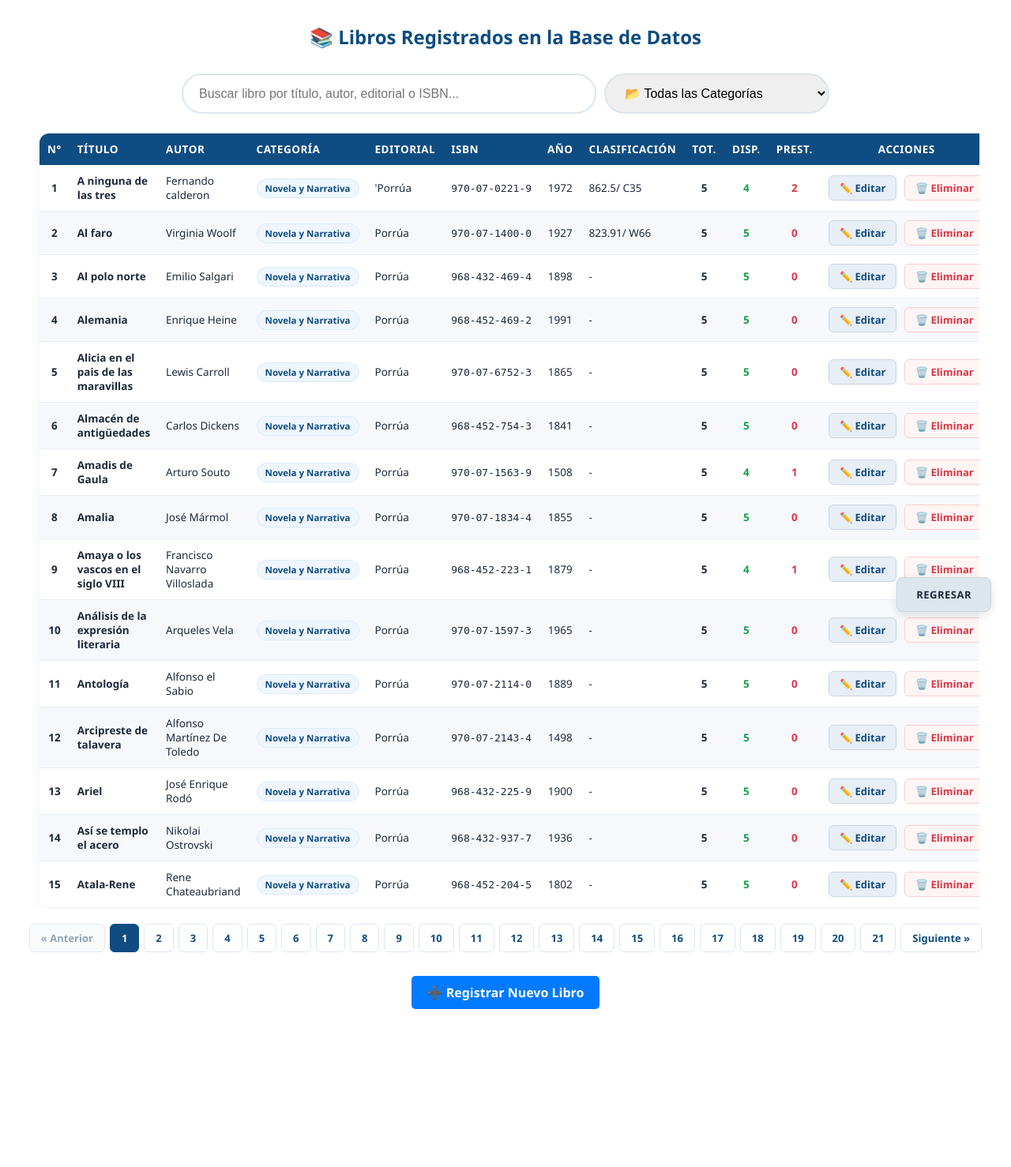
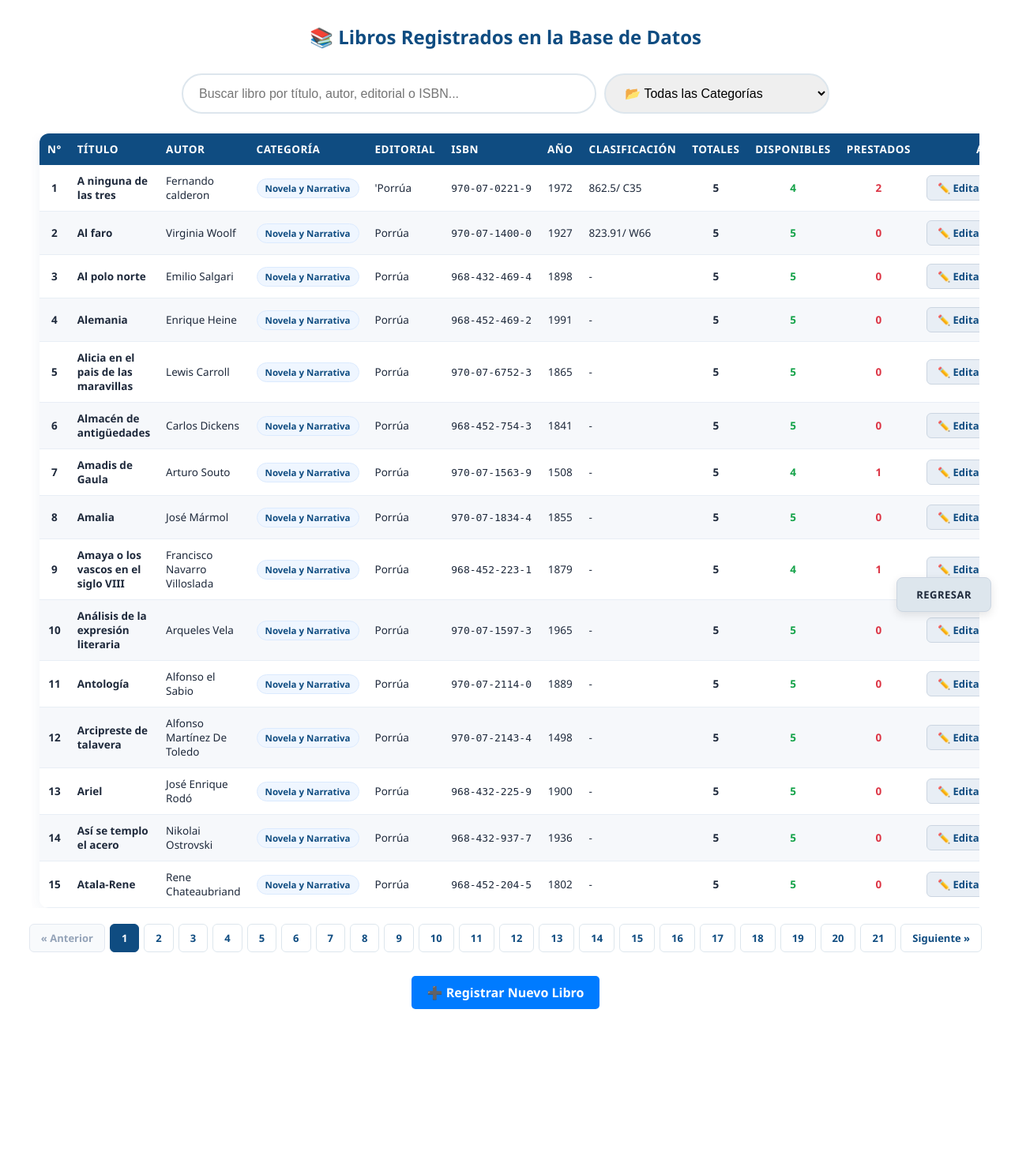
Before and after one commit to AbrildelaCruz/Biblioteca, a PHP site: page /ver_catalogo.php in a window 1280 px wide. Shown: the whole page at 79% size. Run offline with PHP 8.4, Linux system fonts and the light colour scheme; data comes from the database, SQL or seed files in the repository.

Commit message:
arreglos

```diff
--- a/buscar_libros_global.php
+++ b/buscar_libros_global.php
@@ -40,6 +40,7 @@ if ($resultado && $resultado->num_rows > 0) {
         $totales = $fila['Ejemplares_totales'] ?? 0;
         $disp = $fila['Ejemplares_disponibles'] ?? 0;
         $prest = $fila['Ejemplares_prestados'] ?? 0;
+        $id_actual = $fila['acciones']?? 0;
 
         echo "<tr>";
         echo "<td style='font-weight: bold; text-align: center;'>" . $num . "</td>";
@@ -54,7 +55,7 @@ if ($resultado && $resultado->num_rows > 0) {
         echo "<td style='text-align: center; color: #16A34A; font-weight: bold;'>" . $disp . "</td>";
         echo "<td style='text-align: center; color: #DC3545; font-weight: 600;'>" . $prest . "</td>";
         echo "<td style='text-align: center;'>";
-        echo '<a href="registrar_usuario.php?editar_rol=alumno&editar_id=' . $id_actual . '" class="btn-editar">✏️ Editar</a>';
+        echo '<a href="registrar_usuario.php?editar_rol=alumno&editar_id=' .$id_actual. '" class="btn-editar">✏️ Editar</a>';
         echo '<a href="registrar_usuario.php?eliminar_rol=alumno&eliminar_id=' . $id_actual . '" class="btn-eliminar" onclick="return confirm(\'¿Seguro que deseas eliminar este alumno?\');">🗑️ Eliminar</a>';
         echo "</td>";
         echo "</tr>";
--- a/index.html
+++ b/index.html
@@ -10,13 +10,11 @@
 <body>
 
     <div class="portada-bienvenida">
-        <div class="tarjeta-bienvenida">
+        <div class="telon-portada">
             <h1>📚 Biblioteca Sullivan</h1>
-            <p>Sistema de Información y Control de Préstamos</p>
-            <a href="registro.php" class="btn-ingresar" onclick="entrarConSonido(event, this.href)">
+            <a href="registro.php" class="btn-entrar" onclick="entrarConSonido(event, this.href)">
                 Ingresar al Sistema
             </a>
-        </div>
     </div>
 
     <script>
--- a/nuevo_prestamo.php
+++ b/nuevo_prestamo.php
@@ -18,11 +18,6 @@ unset($_SESSION['mensaje'], $_SESSION['tipoMensaje']);
     <link rel="icon" type="image/png" href="logobiblioteca.png">
 </head>
 <body class="body2">
-    <div class="contenedor-burbujas">
-        <div class="burbuja"></div>
-        <div class="burbuja"></div>
-        <div class="burbuja"></div>
-    </div>
 
     <?php if ($mensaje !== ''): ?>
         <div class="alerta <?php echo $tipoMensaje; ?>" style="padding: 12px; margin: 15px auto; max-width: 700px; text-align: center; border-radius: 6px; font-weight: bold; background-color: <?php echo $tipoMensaje === 'exito' ? '#d4edda' : '#f8d7da'; ?>; color: <?php echo $tipoMensaje === 'exito' ? '#155724' : '#721c24'; ?>;">
--- a/registrar_usuario.php
+++ b/registrar_usuario.php
@@ -49,7 +49,7 @@ if (isset($_GET['eliminar_rol']) && isset($_GET['eliminar_id'])) {
     }
 }
 
-// 1. CARGAR DATOS SI VENIMOS A EDITAR
+// 1. CARGAR DATOS SI Vamos a EDITAR
 if ($id_editar && ($rol_editar === 'alumno' || $rol_editar === 'profesor')) {
     if ($rol_editar === 'alumno') {
         $stmt = $conexion->prepare("SELECT * FROM alumnos WHERE id_Alumnos = ?");
@@ -86,7 +86,7 @@ if ($_SERVER['REQUEST_METHOD'] === 'POST') {
     $nombre = trim($_POST['Nombre'] ?? '');
 
     if ($nombre === '' || ($rol !== 'alumno' && $rol !== 'profesor')) {
-        $_SESSION['mensaje'] = '⚠️ Selecciona un rol y escribe el nombre completo.';
+        $_SESSION['mensaje'] = '⚠️ Selecciona un rol y escribe el nombre completo incluyendo apellido o matrícula';
         $_SESSION['tipoMensaje'] = 'error';
         header("Location: registrar_usuario.php");
         exit();
@@ -103,7 +103,7 @@ if ($_SERVER['REQUEST_METHOD'] === 'POST') {
             $stmt->bind_param("sssssi", $nombre, $madreEncargada, $familia, $piso, $grupo, $id_post);
             $ok = $stmt->execute();
             $stmt->close();
-            $_SESSION['mensaje'] = $ok ? '✅ Datos del alumno actualizados correctamente.' : '❌ Error al actualizar alumno.';
+            $_SESSION['mensaje'] = $ok ? '✅ Datos del alumno actualizados correctamente.' : '❌ Error al actualizar datos del alumno.';
             $_SESSION['tipoMensaje'] = $ok ? 'exito' : 'error';
         } else {
             $res_max = $conexion->query("SELECT IFNULL(MAX(id_Alumnos), 0) + 1 AS sig FROM alumnos");
--- a/registro.php
+++ b/registro.php
@@ -43,7 +43,7 @@
                     <span class="subtitulo-menu">📝 Altas y Registros</span>
                     <a class="bton-1" href="registrar_usuario.php">👤 Registrar Usuarios</a>
                     <a class="bton-1" href="catalogo.php">✍️ Registrar Libros Nuevos</a>
-                    <a class="bton-3" href="nuevo_prestamo.php">➕ Registrar Préstamo</a>
+                    <a class="bton-3" href="nuevo_prestamo.php">➕ Registrar Préstamos</a>
                     <a class="bton-4" href="ver_catalogo.php">📊 Ver Inventario Completo</a>
                 </div>
 
--- a/style.css
+++ b/style.css
@@ -1,5 +1,5 @@
 /* ==========================================================================
-   ⚙️ CONFIGURACIÓN GENERAL Y REINICIO
+    INICIO
    ========================================================================== */
 body, html {
     margin: 0;
@@ -8,6 +8,7 @@ body, html {
     height: 100%;
     overflow: hidden;
     font-family: 'Segoe UI', Arial, sans-serif;
+    text-align: center;
 }
 
 * {
@@ -73,7 +74,7 @@ body, html {
 }
 
 /* Tu botón dorado institucional */
-#btn-entrar {
+.btn-entrar {
     padding: 18px 45px !important;
     font-size: 1.3rem !important;
     color: #ffffff !important;
@@ -89,13 +90,13 @@ body, html {
     display: inline-block !important;
 }
 
-#btn-entrar:hover {
+.btn-entrar:hover {
     background: linear-gradient(135deg, #947432 0%, #735a26 100%) !important;
     transform: translateY(-3px) !important;
     box-shadow: 0 12px 20px rgba(0,0,0,0.6) !important;
 }
 
-#btn-entrar:active {
+.btn-entrar:active {
     transform: translateY(-1px) !important;
     box-shadow: 0 6px 10px rgba(0,0,0,0.4) !important;
 }
--- a/ver_catalogo.php
+++ b/ver_catalogo.php
@@ -50,12 +50,6 @@ $resultado = $stmt->get_result();
 
 <body class="body2">
 
-    <div class="contenedor-burbujas">
-        <div class="burbuja"></div>
-        <div class="burbuja"></div>
-        <div class="burbuja"></div>
-    </div>
-
     <?php if ($mensaje !== ''): ?>
         <div class="alerta <?php echo $tipoMensaje; ?>"
             style="padding: 10px; margin: 15px auto; max-width: 850px; text-align: center; border-radius: 5px; font-weight: bold; background-color: <?php echo $tipoMensaje === 'exito' ? '#d4edda' : '#f8d7da'; ?>; color: <?php echo $tipoMensaje === 'exito' ? '#155724' : '#721c24'; ?>;">
@@ -90,9 +84,9 @@ $resultado = $stmt->get_result();
                     <th>ISBN</th>
                     <th style="text-align: center;">Año</th>
                     <th>Clasificación</th>
-                    <th style="text-align: center;">Tot.</th>
-                    <th style="text-align: center;">Disp.</th>
-                    <th style="text-align: center;">Prest.</th>
+                    <th style="text-align: center;">Totales</th>
+                    <th style="text-align: center;">Disponibles</th>
+                    <th style="text-align: center;">Prestados</th>
                     <th style="text-align: center;">Acciones</th>
                 </tr>
             </thead>
```
Also changed, not shown: catalogo.php (+0 -7 lines), catalogo_interactivo.php (+3 -8 lines), prestamos.php (+6 -6 lines).
